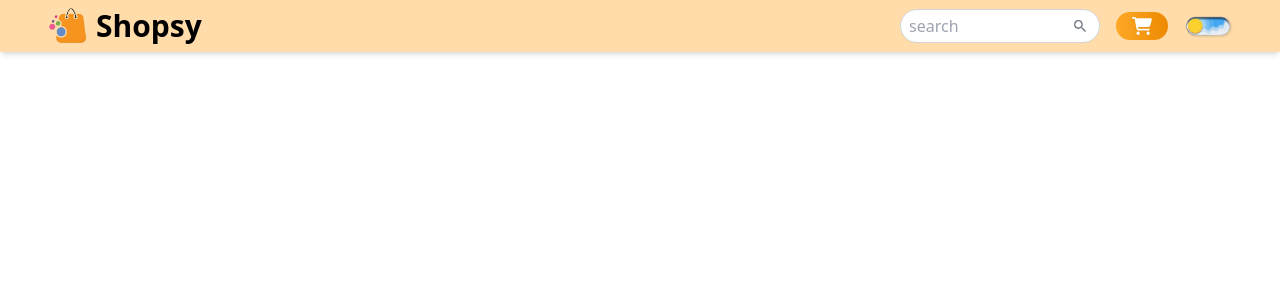
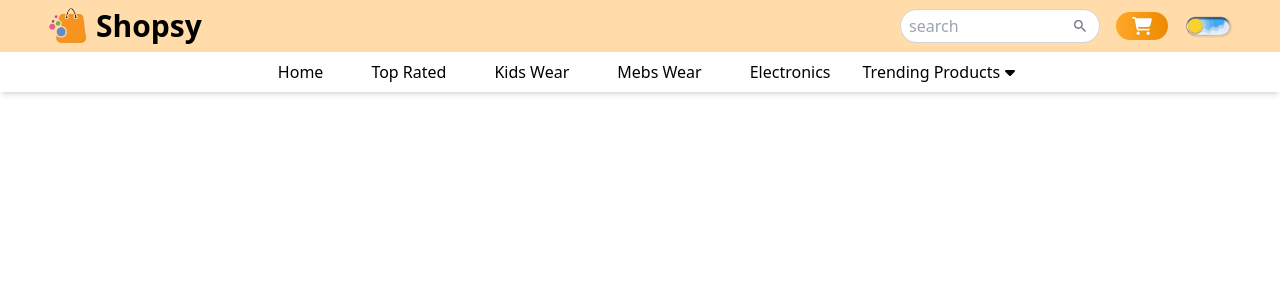
Before and after one commit to jainoos007/fashShop, a React (Vite) app: page / in a window 1280 px wide. Shown: the top 300 px of the page. Built offline with nearby package versions, Linux system fonts and the light colour scheme.

Commit message:
create lower nav bar and dropdown feature

```diff
--- a/src/components/Navbar/Navbar.jsx
+++ b/src/components/Navbar/Navbar.jsx
@@ -1,10 +1,54 @@
 import React from "react";
 import logo from "../../assets/logo.png";
 import { IoMdSearch } from "react-icons/io";
-import { FaCartShopping } from "react-icons/fa6";
+import { FaCaretDown, FaCartShopping } from "react-icons/fa6";
 import DarkMode from "./darkMode";
 
 const Navbar = () => {
+  const Menu = [
+    {
+      id: 1,
+      name: "Home",
+      link: "#",
+    },
+    {
+      id: 2,
+      name: "Top Rated",
+      link: "#",
+    },
+    {
+      id: 3,
+      name: "Kids Wear",
+      link: "#",
+    },
+    {
+      id: 4,
+      name: "Mebs Wear",
+      link: "#",
+    },
+    {
+      id: 5,
+      name: "Electronics",
+      link: "#",
+    },
+  ];
+  const DropdownLinks = [
+    {
+      id: 1,
+      name: "Trending Products",
+      link: "#",
+    },
+    {
+      id: 2,
+      name: "Best Selling",
+      link: "#",
+    },
+    {
+      id: 1,
+      name: "Top Rated",
+      link: "#",
+    },
+  ];
   return (
     <div className="shadow-md bg-white dark:bg-gray-900 dark:text-white duration-200 relative z-40">
       {/* uppper nav bar */}
@@ -21,7 +65,7 @@
               <input
                 type="text"
                 placeholder="search"
-                className="w-[200px] sm:w-[200px] group-hover:w-[300px] transition-all duration-300 rounded-full border border-gray-300 px-2 py-1 focus:outline-none focus:border-1 focus:border-orange-400 focus:border-primary"
+                className="w-[200px] sm:w-[200px] group-hover:w-[300px] transition-all duration-300 rounded-full border border-gray-300 px-2 py-1 focus:outline-none focus:border-1 focus:border-primary dark:border-gray-500 dark:bg-gray-800"
               />
               <IoMdSearch className="text-gray-500 group-hover:text-primary absolute top-1/2 -translate-y-1/2 right-3" />
             </div>
@@ -45,7 +89,43 @@
         </div>
       </div>
       {/* lower nav bar */}
-      <div></div>
+      <div className="flex justify-center">
+        <ul className="sm:flex hidden items-center gap-4">
+          {Menu.map((data) => (
+            <li key={data.id}>
+              <a
+                href={data.link}
+                className="inline-block px-4 hover:text-primary duration-200"
+              >
+                {data.name}
+              </a>
+            </li>
+          ))}
+          {/* simple dropdown and links */}
+          <li className="group relative cursor-pointer">
+            <a href="#" className="flex items-center gap-[2px] py-2">
+              Trending Products
+              <span>
+                <FaCaretDown className="transition-all duration-200 hover:rotate-180" />
+              </span>
+            </a>
+            <div className="absolute z-[9999] hidden group-hover:block w-[150px] rounded-md bg-white p-2 text-black shadow-md">
+              <ul>
+                {DropdownLinks.map((data) => (
+                  <li key={data.id}>
+                    <a
+                      href={data.link}
+                      className="inline-block w-full rounded-md p-2 hover:bg-primary/20"
+                    >
+                      {data.name}
+                    </a>
+                  </li>
+                ))}
+              </ul>
+            </div>
+          </li>
+        </ul>
+      </div>
     </div>
   );
 };
```
